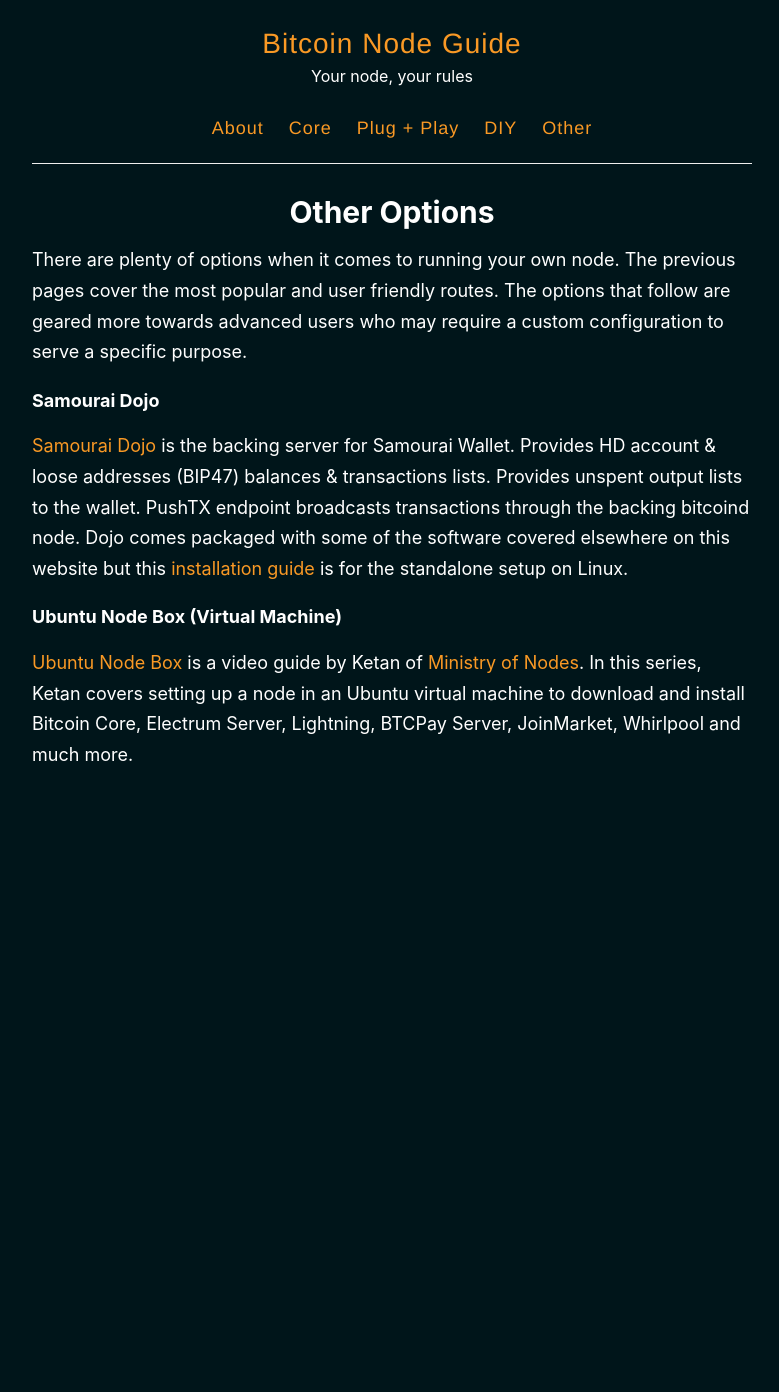
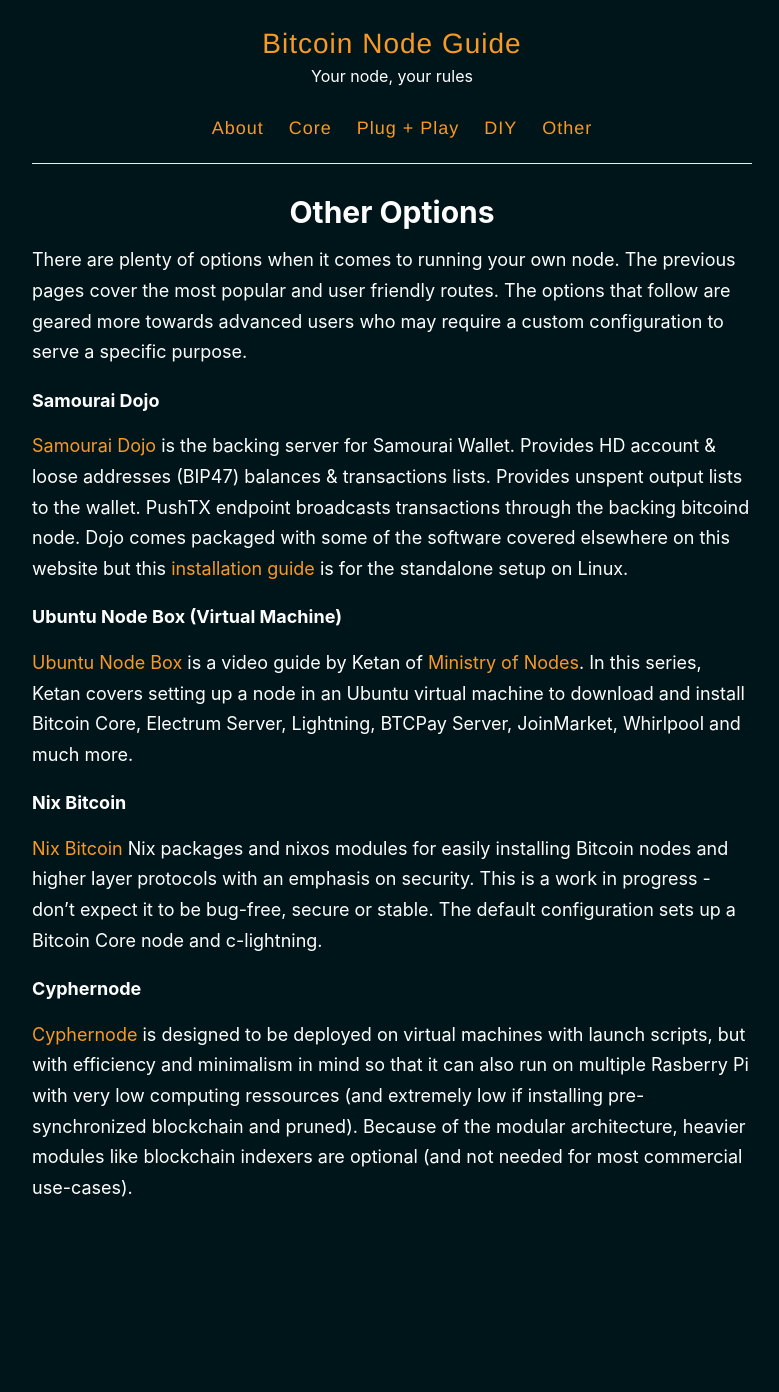
Before and after one commit to BitcoinQnA/node-guide, a Jekyll site: the page built from _pages/other.md, in a window 1280 px wide. Shown: the whole page, without its empty margins (248-1027 px from the left). Built offline with Jekyll 4.4.1, drawn with Linux system fonts in a browser that asks for light colours; before the commit the page ends 959 px from its top, so only the background shows below that.

Commit message:
Update other.md

```diff
--- a/_pages/other.md
+++ b/_pages/other.md
@@ -13,3 +13,11 @@
 #### Ubuntu Node Box (Virtual Machine)
 
 [Ubuntu Node Box](https://www.youtube.com/watch?v=BIrL1lNsnJQ&list=PLCRbH-IWlcW17JxQ4mdv9DwSMJZlvUOle&index=1) is a video guide by Ketan of [Ministry of Nodes](https://www.ministryofnodes.com.au/). In this series, Ketan covers setting up a node in an Ubuntu virtual machine to download and install Bitcoin Core, Electrum Server, Lightning, BTCPay Server, JoinMarket, Whirlpool and much more.
+
+#### Nix Bitcoin
+
+[Nix Bitcoin](https://github.com/fort-nix/nix-bitcoin) Nix packages and nixos modules for easily installing Bitcoin nodes and higher layer protocols with an emphasis on security. This is a work in progress - don't expect it to be bug-free, secure or stable. The default configuration sets up a Bitcoin Core node and c-lightning.
+
+#### Cyphernode
+
+[Cyphernode](https://github.com/SatoshiPortal/cyphernode) is designed to be deployed on virtual machines with launch scripts, but with efficiency and minimalism in mind so that it can also run on multiple Rasberry Pi with very low computing ressources (and extremely low if installing pre-synchronized blockchain and pruned). Because of the modular architecture, heavier modules like blockchain indexers are optional (and not needed for most commercial use-cases).
```
